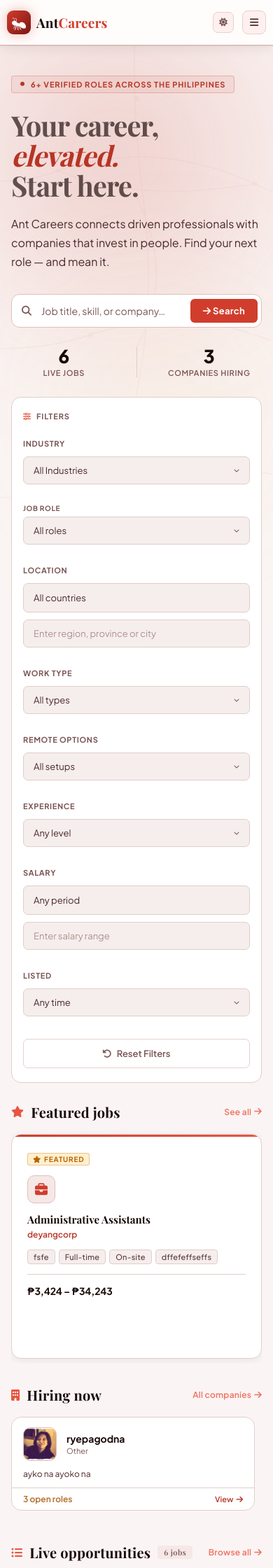
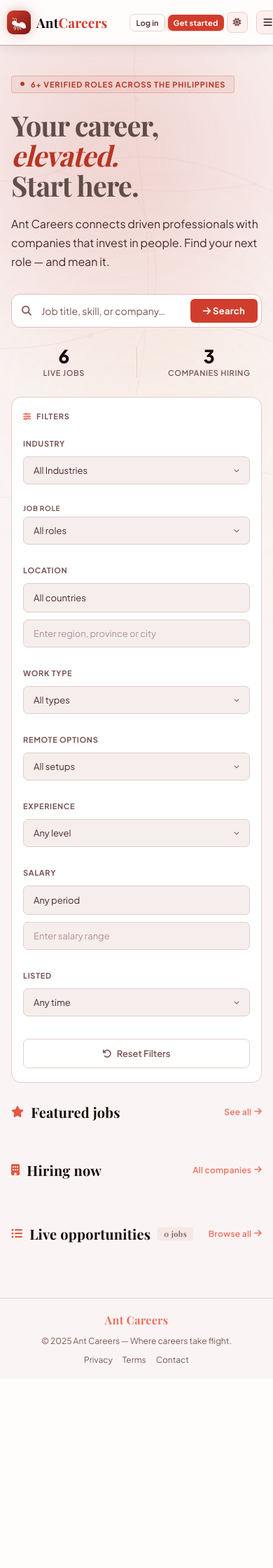
Before and after one commit to HardProcastinator/AntCareers, a PHP site: page / in a window 390 px wide. Shown: the top 2240 px of the page at 70% size. After the commit the page ends 1950 px from the top, so only its background shows below. Run offline with PHP 8.4, Linux system fonts and the light colour scheme; data comes from the database, SQL or seed files in the repository; some libraries are stand-ins or nearby versions; some web fonts are replaced.

Commit message:
style: update navbar for improved mobile responsiveness and remove unused buttons

```diff
--- a/index.php
+++ b/index.php
@@ -873,15 +873,15 @@ $indexCompaniesJson = json_encode($indexCompanies, JSON_HEX_TAG | JSON_HEX_AMP);
       .modal-box { width: 100% !important; max-width: 100vw !important; margin: 0 !important; border-radius: 12px 12px 0 0 !important; position: fixed !important; bottom: 0 !important; left: 0 !important; right: 0 !important; top: auto !important; max-height: 90vh; overflow-y: auto; }
 
       .nav-links { display: none; }
-      .btn-ghost { display: none; }
       .hamburger { display: flex; }
       .nav-inner { padding: 0 10px; gap: 4px; }
-      .nav-right { gap: 6px; flex-shrink: 0; overflow: hidden; }
+      .nav-right { gap: 4px; flex-shrink: 0; overflow: hidden; }
       .nav-right #themeToggle { display: none !important; }
-      .nav-right #signupBtn { display: none !important; }
+      .nav-right .btn-ghost { padding: 5px 8px; font-size: 11px; }
+      .nav-right .btn-ghost i { display: none; }
+      .nav-right .btn-red { padding: 5px 8px; font-size: 11px; }
       #themeToggleMobile { display: flex !important; }
       .theme-btn { width: 30px; height: 30px; font-size: 12px; }
-      .mobile-auth .btn-ghost { display: flex; }
 
       .page-shell { padding: 0 16px 60px; }
 
@@ -1035,11 +1035,6 @@ $indexCompaniesJson = json_encode($indexCompanies, JSON_HEX_TAG | JSON_HEX_AMP);
   <a class="mobile-link" data-scroll="featured" data-close-mobile><i class="fas fa-star"></i> Featured jobs</a>
   <a class="mobile-link" data-scroll="companies" data-close-mobile><i class="fas fa-building"></i> Companies</a>
   <a class="mobile-link" data-scroll="jobs" data-close-mobile><i class="fas fa-list"></i> All Jobs</a>
-  <div class="mobile-divider"></div>
-  <div class="mobile-auth">
-    <button class="btn-ghost" id="loginBtnMob" type="button" onclick="window.location.href='auth/antcareers_login.php'"><i class="fas fa-key"></i> Log in</button>
-    <button class="btn-red" id="signupBtnMob" type="button" onclick="window.location.href='auth/antcareers_signup.php'">Get started</button>
-  </div>
 </div>
 
 <!-- PAGE -->
```
